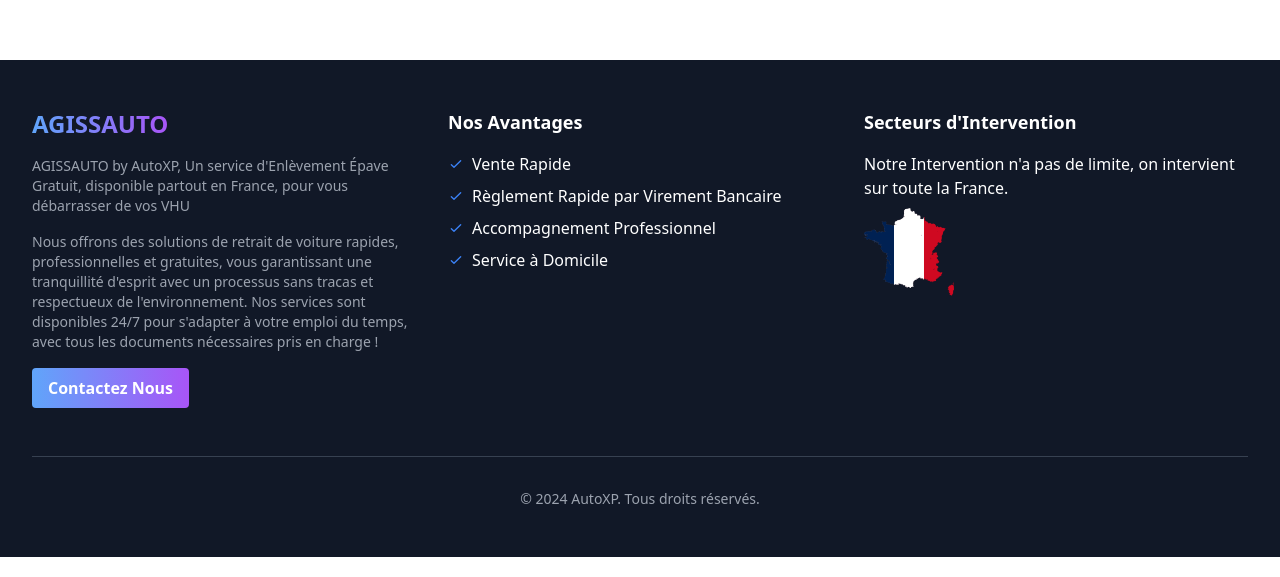
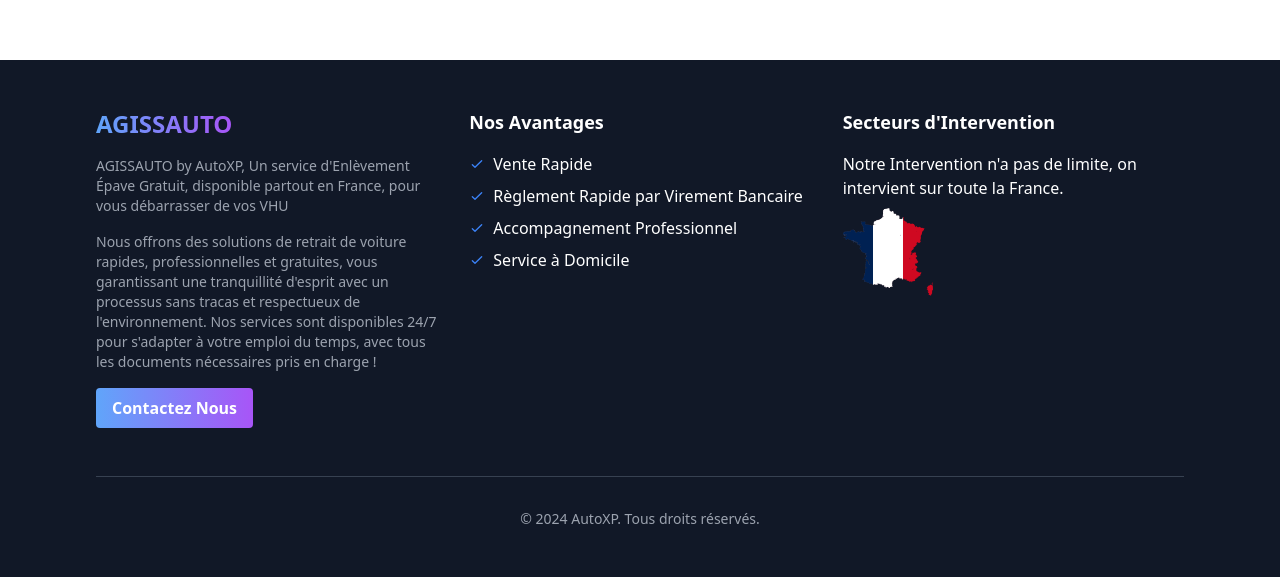
Before and after one commit to kando-o/RS_DEPANNAGE, a React (Vite) app: page / in a window 1280 px wide. Shown: the part 4172-4749 px from the top of the page. Built offline with nearby package versions, Linux system fonts and the light colour scheme.

Commit message:
fixing text

```diff
--- a/src/components/Footer.jsx
+++ b/src/components/Footer.jsx
@@ -8,7 +8,7 @@
     }
   return (
     <footer className="bg-gray-900 text-white">
-      <div className="max-w-7xl mx-auto px-4 sm:px-6 lg:px-8 py-12">
+      <div className="max-w-6xl mx-auto px-4 sm:px-6 lg:px-8 py-12">
         <div className="grid grid-cols-1 md:grid-cols-2 lg:grid-cols-3 gap-8">
           {/* Company Info */}
           <div>
```
